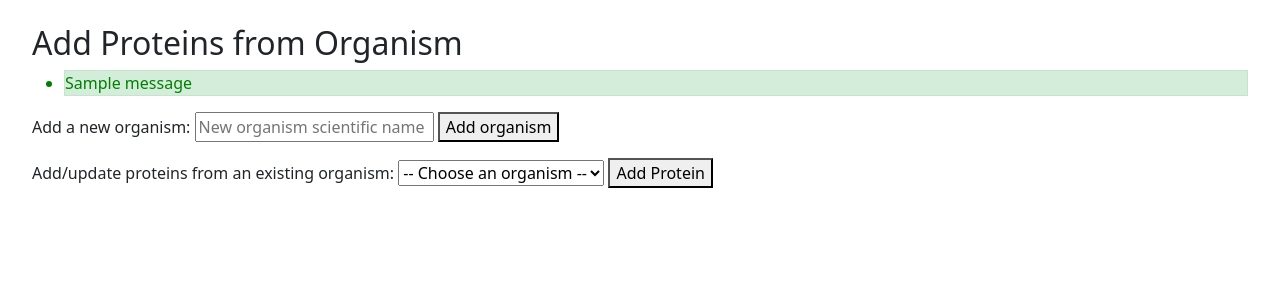
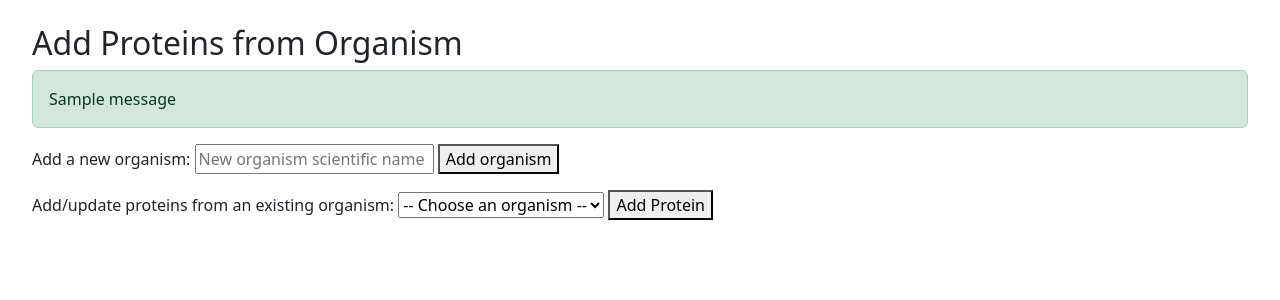
Before and after one commit to MaiteBG/peptide_db_django, a Django app: page /proteins/add-proteins/ in a window 1280 px wide. Shown: the part 56-356 px from the top of the page. Run offline with Django 5.2, Linux system fonts and the light colour scheme; tables that the repository leaves empty hold one stand-in row (values such as "Sample post"); one stand-in notice (Sample message) is shown; parts of the project's set-up code (start-up, migrations or seed data) failed here and were passed over; some libraries are stand-ins or nearby versions.

Commit message:
feat(base): add pre_messages block and <div id="messages"> container to base.html
- Added a new template block pre_messages for injecting content above user messages

- Included a dedicated <div id="messages"> section to display Django messages

```diff
--- a/peptide_project/catalog/templates/shared/base.html
+++ b/peptide_project/catalog/templates/shared/base.html
@@ -38,6 +38,25 @@
 
 <!-- Main content area with spacing from fixed-top nav -->
 <main class="mt-5">
+
+    {% block pre_messages %}
+    <!-- Optional content block rendered before user messages (e.g. loading indicators, breadcrumbs, etc.) -->
+    {% endblock %}
+
+    <!-- User messages section: status updates, alerts, confirmations, etc. -->
+    <div id="messages">
+        {% if messages %}
+        {% for message in messages %}
+        <!-- Render each message with appropriate Bootstrap alert style -->
+        <div class="alert alert-{{ message.tags }}">
+
+            {{ message|linebreaksbr|safe }}
+        </div>
+        {% endfor %}
+        {% endif %}
+    </div>
+
+
     {% block content %}
     <!-- Page-specific content will be inserted here -->
     {% endblock %}
--- a/peptide_project/proteins/templates/proteins/add_proteins_from_organism.html
+++ b/peptide_project/proteins/templates/proteins/add_proteins_from_organism.html
@@ -1,16 +1,15 @@
 {% extends "shared/base.html" %}
 {% load static %}
 
-{% block content %}
+{% block pre_messages %}
 <h2>Add Proteins from Organism</h2>
 
-{% if messages %}
-  <ul class="messages">
-    {% for message in messages %}
-      <li class="message {{ message.tags }}">{{ message|linebreaksbr|safe }}</li>
-    {% endfor %}
-  </ul>
-{% endif %}
+{% endblock %}
+
+
+
+{% block content %}
+
 
 <!-- {% if message.level == DEFAULT_MESSAGE_LEVELS.ERROR %} ... {% endif %} -->
 
```
